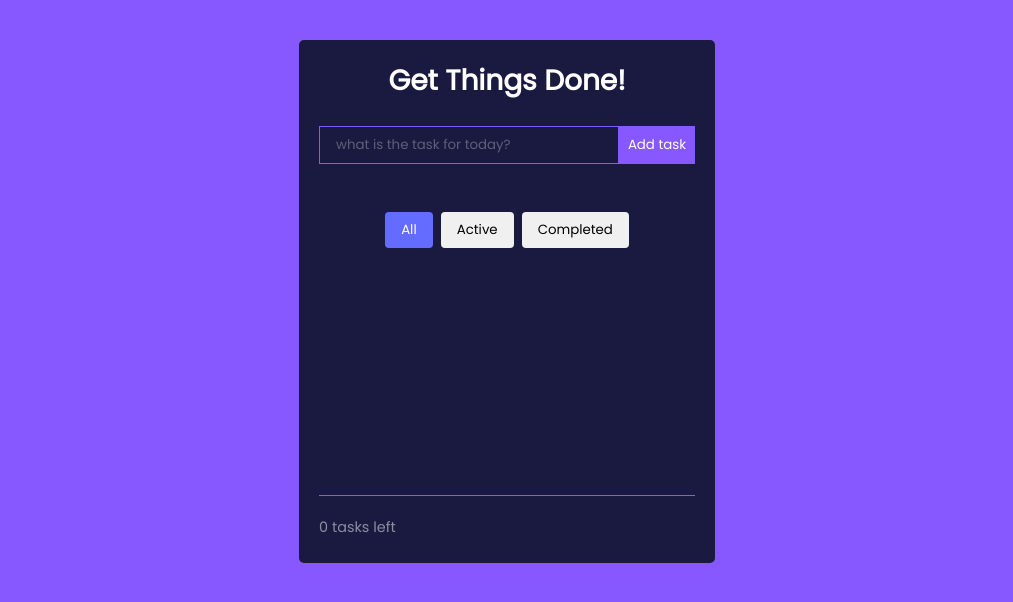
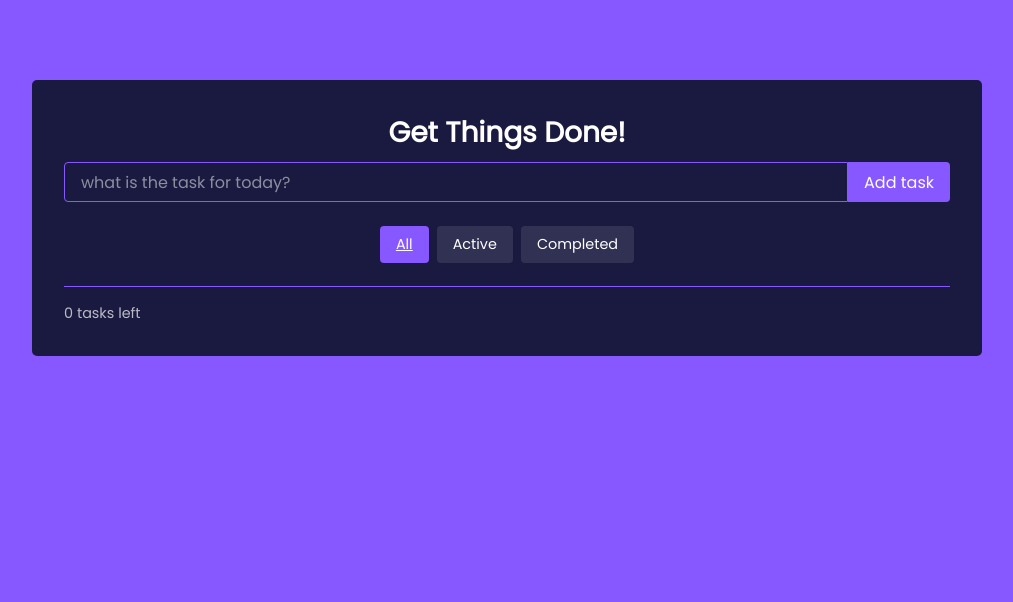
Before and after one commit to Krovnlck/Todo-List, a React (Create React App) app: page / in a window 1280 px wide. Shown: the top 602 px of the page, without its empty margins (133-1146 px from the left). Built offline with nearby package versions, Linux system fonts and the light colour scheme.

Commit message:
add timer

```diff
--- a/package.json
+++ b/package.json
@@ -10,6 +10,8 @@
     "@testing-library/jest-dom": "^6.6.3",
     "@testing-library/react": "^16.3.0",
     "@testing-library/user-event": "^13.5.0",
+    "date-fns": "^4.1.0",
+    "prop-types": "^15.8.1",
     "react": "^19.1.0",
     "react-dom": "^19.1.0",
     "react-scripts": "5.0.1",
--- a/src/App.css
+++ b/src/App.css
@@ -12,10 +12,17 @@ body {
   display: flex;
   justify-content: center;
   align-items: center;
+  width: 100vw;
+  max-width: 100%;
+}
+
+#root {
+  width: 100%;
 }
 
 .App {
   text-align: center;
+  width: 100%;
 }
 
 h1 {
@@ -24,16 +31,11 @@ h1 {
   font-size: 1.75rem;
 }
 
-.TodoWrapper {
-  background: #1A1A40;
-  margin-top: 5rem;
-  padding: 2rem;
-  border-radius: 5px;
-}
 
 .TodoForm {
   width: 100%;
   margin-bottom: 1rem;
+  display: flex;
 }
 
 .todo-input {
@@ -41,22 +43,27 @@ h1 {
   background: none;
   border: 1px solid #8758ff;
   padding: 0.5rem 1rem;
-  margin-top: 1rem;
-  margin-bottom: 2rem;
-  width: 300px;
+  width: 100%;
   color: #fff;
+  font-size: 1rem;
+  border-radius: 4px 0 0 4px;
+  height: 40px;
 }
 
 .todo-input::placeholder {
-  color: #ffffff4d;
+  color: rgba(255, 255, 255, 0.5);
 }
 
-.todo-btn {
+.todo-form-btn {
   background: #8758ff;
   color: #fff;
   border: none;
-  padding: 0.55rem;
+  padding: 0 1rem;
+  height: 40px;
   cursor: pointer;
+  border-radius: 0 4px 4px 0;
+  font-size: 1rem;
+  white-space: nowrap;
 }
 
 .Todo {
@@ -65,94 +72,57 @@ h1 {
   align-items: center;
   background: #8758ff;
   color: #fff;
-  padding: 0.75rem 1rem;
+  padding: 0.5rem 0.75rem;
   border-radius: 5px;
-  margin-bottom: 1rem;
+  margin-bottom: 0.75rem;
 }
 
-.fa-trash {
-  margin-left: 0.75rem;
-}
-
-.incompleted {
-  color: #fff;
+.Todo p {
   cursor: pointer;
+  margin: 0;
+  font-size: 0.9rem;
 }
 
 .completed {
   color: #c5aeff;
   text-decoration: line-through;
+}
+
+.todo-btn {
+  background: #8758ff;
+  color: #fff;
+  border: none;
+  padding: 0.4rem;
   cursor: pointer;
 }
 
-.edit-icon,
-.delete-icon {
-  cursor: pointer;
-}
-
-.controls {
+.created-at {
+  color: rgba(255, 255, 255, 0.7);
+  font-size: 0.65rem;
   display: flex;
-  justify-content: space-between;
   align-items: center;
-  margin: 1rem 0;
-  gap: 1rem;
-}
-
-.clear-completed-btn {
-  padding: 0.5rem 1rem;
-  background: #ff4444;
-  color: white;
-  border: none;
-  border-radius: 4px;
-  cursor: pointer;
-  transition: background 0.3s ease;
-}
-
-.clear-completed-btn:hover {
-  background: #cc0000;
-}
-
-.clear-completed-btn:disabled {
-  background: #cccccc;
-  cursor: not-allowed;
+  gap: 0.2rem;
+  margin-top: 0.2rem;
 }
 
 .todo-filter {
-  margin-top: 0 !important;
-  margin-bottom: 1rem !important;
+  display: flex;
+  gap: 0.5rem;
+  margin: 1rem 0;
 }
 
-.TodoWrapper > .filter-container {
-  margin-top: 0;
-  padding-top: 0;
+.filter-btn {
+  background: transparent;
+  color: rgba(255, 255, 255, 0.7);
+  border: none;
+  cursor: pointer;
+  padding: 0.5rem;
+  font-size: 0.9rem;
 }
 
-.tasks-list-container {
-  min-height: 200px;
-  margin-bottom: 1rem;
-}
-
-.footer-actions {
-  display: flex;
-  justify-content: flex-end;
-  padding-top: 1rem;
-  border-top: 1px solid #8758ff;
-  margin-top: auto;
-}
-
-
-.clear-completed-btn {
-  padding: 0.5rem 1rem;
-  background: #ff6b6b !important;
-  color: white !important;
-  border: none !important;
-  border-radius: 4px !important;
-  cursor: pointer !important;
-  transition: all 0.3s ease !important;
-}
-
-.clear-completed-btn:hover {
-  background: #ff5252 !important;
+.filter-btn.active {
+  color: white;
+  text-decoration: underline;
 }
 
 .footer-actions {
@@ -161,25 +131,15 @@ h1 {
   align-items: center;
   padding-top: 1rem;
   border-top: 1px solid #8758ff;
-  color: #ffffff80;
+  color: rgba(255, 255, 255, 0.7);
   font-size: 0.9rem;
 }
 
-.active-count {
-  padding: 0.3rem 0;
+.clear-completed-btn {
+  background: transparent;
+  color: inherit;
+  border: none;
+  cursor: pointer;
+  padding: 0.3rem 0.5rem;
+  font-size: 0.9rem;
 }
-
-.clear-completed-btn {
-  padding: 0.5rem 1rem;
-  background: transparent;
-  color: #ffffff80;
-  border: none;
-  border-radius: 4px;
-  cursor: pointer;
-  transition: all 0.3s ease;
-}
-
-.clear-completed-btn:hover {
-  color: #fff;
-  text-decoration: underline;
-}
--- a/src/components/edit-todo-form.jsx
+++ b/src/components/edit-todo-form.jsx
@@ -1,4 +1,5 @@
 import React, { useState } from 'react';
+import PropTypes from 'prop-types';
 
 export const EditTodoForm = ({ editTodo, task }) => {
   const [value, setValue] = useState(task.task);
@@ -25,3 +26,11 @@ export const EditTodoForm = ({ editTodo, task }) => {
     </form>
   );
 };
+
+EditTodoForm.propTypes = {
+  editTodo: PropTypes.func.isRequired,
+  task: PropTypes.shape({
+    id: PropTypes.string.isRequired,
+    task: PropTypes.string.isRequired
+  }).isRequired
+};
--- a/src/components/todo-filter.css
+++ b/src/components/todo-filter.css
@@ -1,27 +1,27 @@
 .todo-filter {
-    margin: 1rem 0;
     display: flex;
     gap: 0.5rem;
+    margin: 0.5rem 0;
+    justify-content: center;
   }
 
   .filter-btn {
+    background: rgba(255, 255, 255, 0.1);
+    color: white;
+    border: none;
+    cursor: pointer;
     padding: 0.5rem 1rem;
-    border: none;
-    background: #f0f0f0;
-    cursor: pointer;
     border-radius: 4px;
-    transition: all 0.3s ease;
+    font-size: 0.9rem;
+    transition: all 0.2s ease;
+  }
+
+  .filter-btn:hover {
+    background: rgba(255, 255, 255, 0.2);
   }
 
   .filter-btn.active {
-    background: #646cff;
+    background: #8758ff;
     color: white;
+    font-weight: 500;
   }
-
-  .filter-btn:hover {
-    background: #ddd;
-  }
-
-  .filter-btn.active:hover {
-    background: #535bf2;
-  }
--- a/src/components/todo-filter.jsx
+++ b/src/components/todo-filter.jsx
@@ -1,8 +1,10 @@
 import React from 'react';
+import PropTypes from 'prop-types';
 import './todo-filter.css';
 
 export const TodoFilter = ({ currentFilter, setFilter }) => (
   <div className='todo-filter'>
+
     <button
       type='button'
       className={`filter-btn ${currentFilter === 'all' ? 'active' : ''}`}
@@ -25,4 +27,13 @@ export const TodoFilter = ({ currentFilter, setFilter }) => (
       Completed
     </button>
   </div>
+
 );
+TodoFilter.defaultProps = {
+  currentFilter: 'all'
+};
+
+TodoFilter.propTypes = {
+  currentFilter: PropTypes.oneOf(['all', 'active', 'completed']), // Без isRequired
+  setFilter: PropTypes.func.isRequired
+};
--- a/src/components/todo-form.jsx
+++ b/src/components/todo-form.jsx
@@ -1,7 +1,9 @@
 import React, { useState } from 'react';
+import PropTypes from 'prop-types';
 
 export const TodoForm = ({ addTodo }) => {
   const [value, setValue] = useState('');
+
 
   const handleSubmit = (e) => {
     e.preventDefault();
@@ -19,9 +21,13 @@ export const TodoForm = ({ addTodo }) => {
         placeholder='what is the task for today?'
         onChange={(e) => setValue(e.target.value)}
       />
-      <button type='submit' className='todo-btn'>
+      <button type="submit" className="todo-form-btn">
         Add task
       </button>
     </form>
   );
 };
+
+TodoForm.propTypes = {
+    addTodo: PropTypes.func.isRequired
+  };
--- a/src/components/todo-wrapper.css
+++ b/src/components/todo-wrapper.css
@@ -1,8 +1,11 @@
 .TodoWrapper {
-    max-width: 500px;
+  background: #1a1a40;
+  padding: 2rem;
+  border-radius: 5px;
+  width: 100%;
+  max-width: 950px;
   margin: 0 auto;
-    padding: 20px;
-    margin-top: 40px;
+  margin-top: 5rem;
 }
 
 .filter-container {
--- a/src/components/todo-wrapper.jsx
+++ b/src/components/todo-wrapper.jsx
@@ -1,4 +1,5 @@
 import React, { useState } from 'react';
+import PropTypes from 'prop-types';
 import { v4 as uuidv4 } from 'uuid';
 import { TodoForm } from './todo-form';
 import { Todo } from './todo';
@@ -6,17 +7,21 @@ import { EditTodoForm } from './edit-todo-form';
 import { TodoFilter } from './todo-filter';
 import './todo-wrapper.css';
 
-uuidv4();
-
-export const TodoWrapper = () => {
-  const [todos, setTodos] = useState([]);
+export const TodoWrapper = ({ initialTodos = [] }) => {
+  const [todos, setTodos] = useState(initialTodos);
   const [filter, setFilter] = useState('all');
   const hasCompletedTodos = todos.some((todo) => todo.completed);
 
   const addTodo = (todo) => {
     setTodos([
       ...todos,
-      { id: uuidv4(), task: todo, completed: false, isEditing: false },
+      {
+        id: uuidv4(),
+        task: todo,
+        completed: false,
+        isEditing: false,
+        createdAt: Date.now(),
+      },
     ]);
   };
 
@@ -107,4 +112,20 @@ export const TodoWrapper = () => {
   );
 };
 
+TodoWrapper.propTypes = {
+  initialTodos: PropTypes.arrayOf(
+    PropTypes.shape({
+      id: PropTypes.string.isRequired,
+      task: PropTypes.string.isRequired,
+      completed: PropTypes.bool.isRequired,
+      isEditing: PropTypes.bool.isRequired,
+      createdAt: PropTypes.instanceOf(Date),
+    })
+  ),
+};
+
+TodoWrapper.defaultProps = {
+  initialTodos: [],
+};
+
 export default TodoWrapper;
--- a/src/components/todo.jsx
+++ b/src/components/todo.jsx
@@ -1,34 +1,70 @@
-import React from 'react';
+import React, { useEffect, useState } from 'react';
+import PropTypes from 'prop-types';
 import { FontAwesomeIcon } from '@fortawesome/react-fontawesome';
-import { faPenToSquare, faTrashAlt } from '@fortawesome/free-regular-svg-icons';
+import {
+  faPenToSquare,
+  faTrashAlt,
+  faClock,
+} from '@fortawesome/free-regular-svg-icons';
+import { formatDistance } from 'date-fns';
 
-export const Todo = ({ task, toggleComplete, deleteTodo, editTodoForm }) => (
+export const Todo = ({ task, toggleComplete, deleteTodo, editTodoForm }) => {
+  const [time, setTime] = useState(Date.now());
+
+  useEffect(() => {
+    const interval = setInterval(() => setTime(Date.now()), 5000);
+    return () => clearInterval(interval);
+  }, []);
+
+  return (
     <div className='Todo'>
+      <div className='task-content'>
         <p
           onClick={() => toggleComplete(task.id)}
           className={`${task.completed ? 'completed' : ''}`}
         >
           {task.task}
         </p>
-    <div>
+        {task.createdAt && (
+          <small className='created-at'>
+            <FontAwesomeIcon icon={faClock} />{' '}
+            {formatDistance(time ,task.createdAt)}
+          </small>
+        )}
+      </div>
+      <div className='task-actions'>
         <button
           type='button'
           className='todo-btn'
-        onClick={() => {
-          editTodoForm(task.id);
-        }}
+          onClick={() => editTodoForm(task.id)}
         >
           <FontAwesomeIcon icon={faPenToSquare} />
         </button>
         <button
           type='button'
           className='todo-btn'
-        onClick={() => {
-          deleteTodo(task.id);
-        }}
+          onClick={() => deleteTodo(task.id)}
         >
           <FontAwesomeIcon icon={faTrashAlt} />
         </button>
       </div>
     </div>
   );
+};
+
+Todo.propTypes = {
+  task: PropTypes.shape({
+    id: PropTypes.string.isRequired,
+    task: PropTypes.string.isRequired,
+    completed: PropTypes.bool.isRequired,
+    isEditing: PropTypes.bool.isRequired,
+    createdAt: PropTypes.string,
+  }).isRequired,
+  timeInfo: PropTypes.shape({
+    relative: PropTypes.string.isRequired,
+    exact: PropTypes.string.isRequired,
+  }).isRequired,
+  toggleComplete: PropTypes.func.isRequired,
+  deleteTodo: PropTypes.func.isRequired,
+  editTodoForm: PropTypes.func.isRequired,
+};
```
Also changed, not shown: 1 other file (tests, documents, lock files or other folders). Lines whose indentation alone changed are shown as unchanged.
